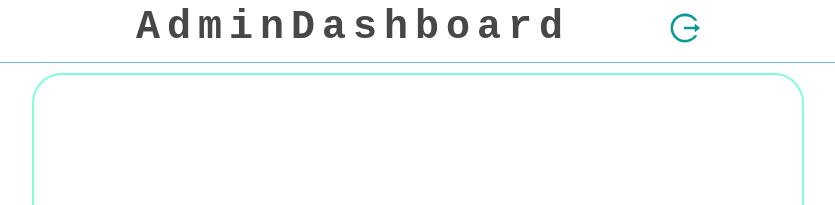
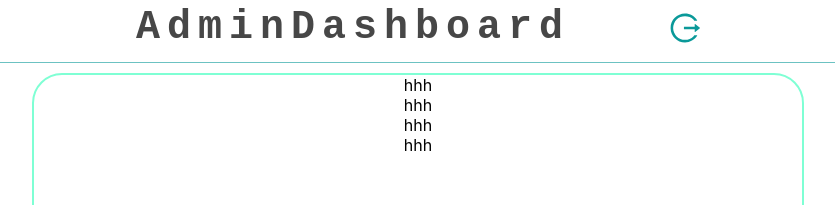
Before and after one commit to akashsdk/developer-info, a React (Create React App) app: page /Admin-dashboard in a window 1280 px wide. Shown: the top 205 px of the page, without its empty margins (222-1057 px from the left). Built offline with nearby package versions, Linux system fonts and the light colour scheme.

Commit message:
Update adimnHome.js

```diff
--- a/src/Admin/adimnHome.js
+++ b/src/Admin/adimnHome.js
@@ -17,7 +17,10 @@ export default function adimnHome() {
       </div>
       <div className="adminHomeLine" />
       <div className="adminHomeDiv">
-
+        <div>hhh</div>
+        <div>hhh</div>
+        <div>hhh</div>
+        <div>hhh</div>
       </div>
       <div style={{height:'20px'}}/>
       <Pagination defaultCurrent={1} total={50} />;
```
